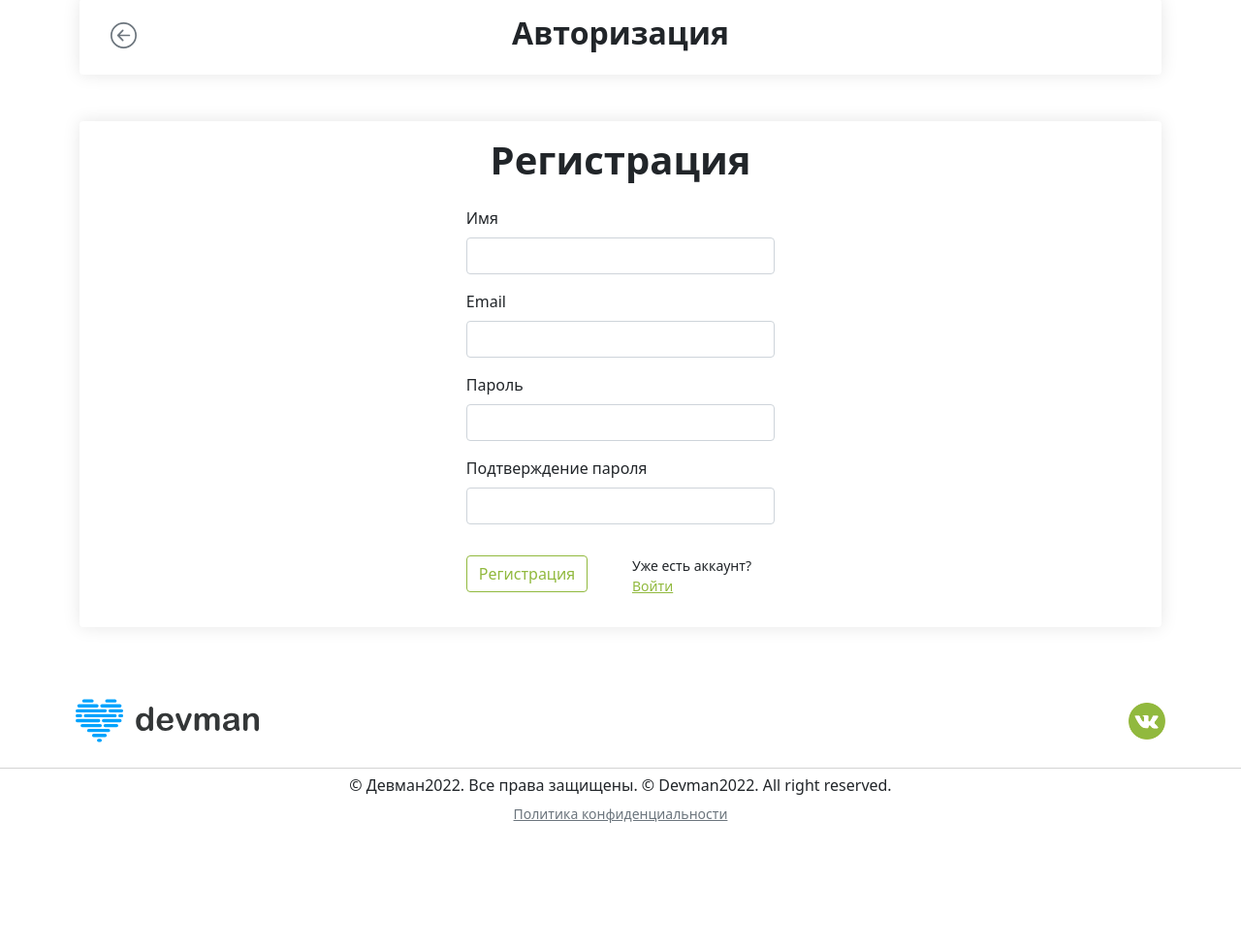
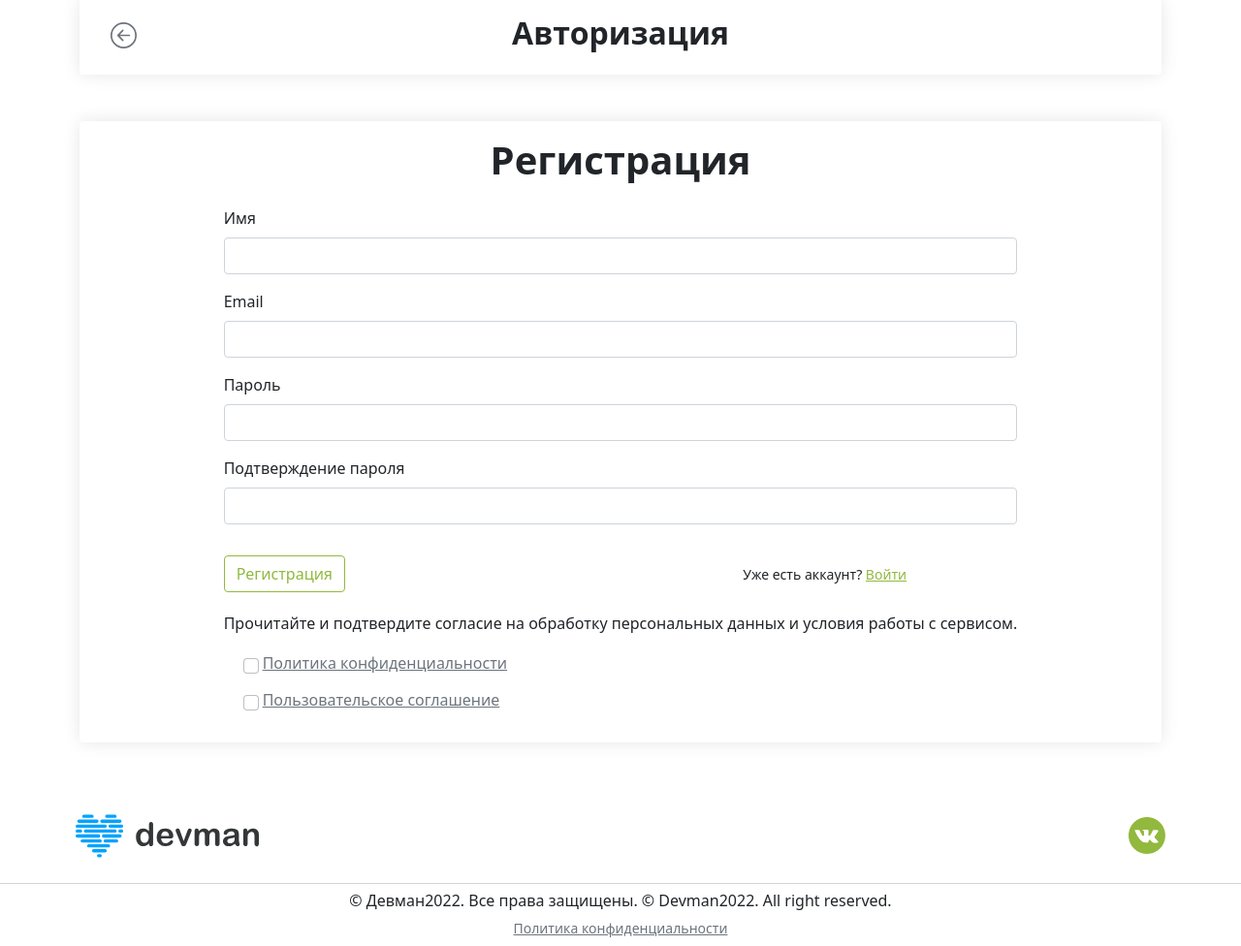
Before and after one commit to alinarogova123-arch/Easy_coock, a Django app: page /registration/ in a window 1280 px wide. Shown: the part 118-1094 px from the top of the page at 97% size. Before the commit the page ends 967 px from the top, so only its background shows below. Run offline with Django 5.2, Linux system fonts and the light colour scheme; parts of the project's set-up code (start-up, migrations or seed data) failed here and were passed over.

Commit message:
Added agreements in registration

```diff
--- a/templates/registration.html
+++ b/templates/registration.html
@@ -2,6 +2,7 @@
 
 {% block title %}Foodplan 2026 - Меню на неделю FOODPLAN{% endblock %}
 {% block content %}
+{% load static %}
 <body>
     <header>
         <nav class="navbar navbar-expand-md navbar-light fixed-top navbar__opacity">
@@ -110,6 +111,14 @@
                                 <small>Уже есть аккаунт? <a href="{% url 'auth' %}" class="link-dark foodplan_green">Войти</a></small>
                             </div>
                         </div>
+                        <div class="d-flex justify-content-start" style="margin-top: 20px";>Прочитайте и подтвердите согласие на обработку        персональных данных и условия работы с сервисом.
+                        </div>
+                        <div class="d-flex justify-content-start" style="margin-top: 20px; margin-left: 20px;">
+                            <input class="form-check-input me-1 foodplan_checked-green" type="checkbox"><h6 class="     link-secondary text-center"><a href="{% static 'pd_agreement.pdf' %}" class="link-secondary     me-2">Политика конфиденциальности</a>
+                        </div>
+                        <div class="d-flex justify-content-start" style="margin-top: 10px; margin-bottom: 10px; margin-left: 20px;">
+                            <input class="form-check-input me-1 foodplan_checked-green" type="checkbox"><h6 class="     link-secondary text-center"><a href="{% static 'Пользовательское соглашение.pdf' %}" class="    link-secondary me-2">Пользовательское соглашение</a>
+                        </div>
                     </form>
                 </div>
             </div>
```
Also changed, not shown: templates/order.html (+0 -8 lines).
